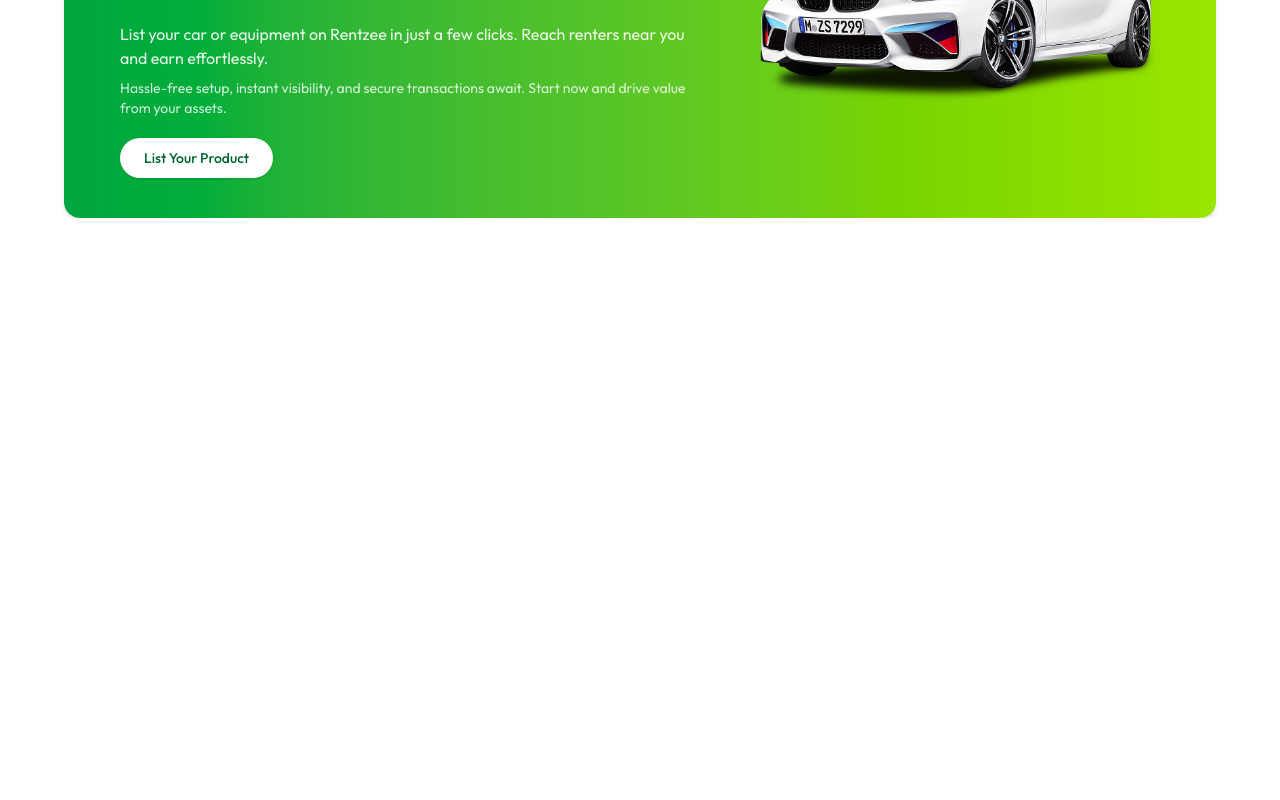
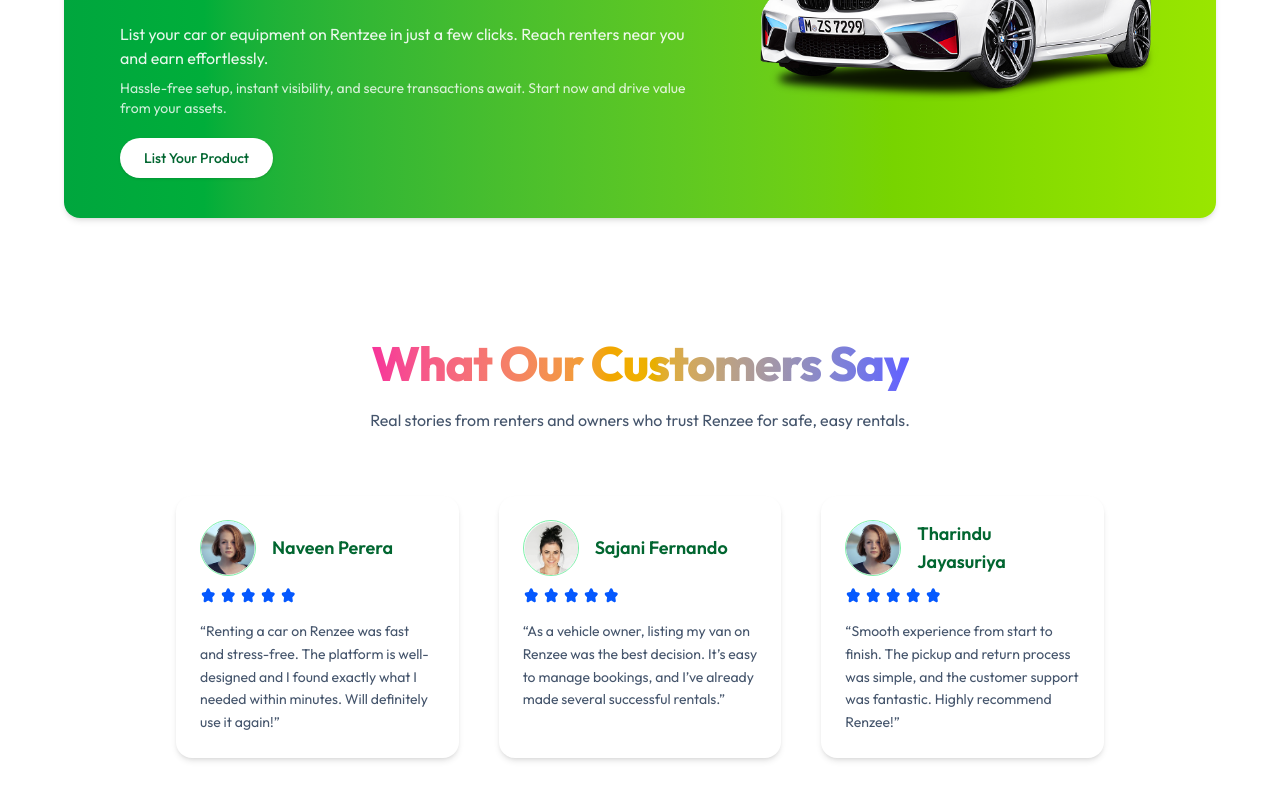
Before and after one commit to DS-Vijayapala/Project-R, a React (Vite) app in the folder client/: page / in a window 1280 px wide. Shown: the part 1868-2668 px from the top of the page. Before the commit the page ends 2086 px from the top, so only its background shows below. Built offline with nearby package versions, Linux system fonts and the light colour scheme.

Commit message:
Create Testimonials Component And Mount It To Home Page

```diff
--- /dev/null
+++ b/client/src/components/Testimonials.jsx
@@ -0,0 +1,107 @@
+import React from 'react'
+import { assets } from '../assets/assets'
+import Title from './Title'
+
+const Testimonials = () => {
+
+    const testimonials = [
+        {
+            name: "Naveen Perera",
+            location: "Colombo, Sri Lanka",
+            image: assets.testimonial_image_1,
+            review:
+                "Renting a car on Renzee was fast and stress-free. The platform is well-designed and I found exactly what I needed within minutes. Will definitely use it again!"
+        },
+        {
+            name: "Sajani Fernando",
+            location: "Galle, Sri Lanka",
+            image: assets.testimonial_image_2,
+            review:
+                "As a vehicle owner, listing my van on Renzee was the best decision. It’s easy to manage bookings, and I’ve already made several successful rentals."
+        },
+        {
+            name: "Tharindu Jayasuriya",
+            location: "Kandy, Sri Lanka",
+            image: assets.testimonial_image_1,
+            review:
+                "Smooth experience from start to finish. The pickup and return process was simple, and the customer support was fantastic. Highly recommend Renzee!"
+        }
+    ];
+
+
+    return (
+
+        <div className="py-28 px-6 md:px-16 lg:px-24 xl:px-44">
+
+            <Title
+                title="What Our Customers Say"
+                subtitle="Real stories from renters and owners who trust Renzee for safe, easy rentals."
+            />
+
+            <div className="grid grid-cols-1 sm:grid-cols-2 lg:grid-cols-3 gap-10 mt-16">
+
+                {testimonials.map((testimonial, index) => (
+
+                    <div
+                        key={index}
+                        className="bg-white p-6 rounded-2xl shadow-md hover:shadow-lg
+                   hover:-translate-y-1 transition-all duration-300"
+                    >
+
+                        {/* Header: Image + Info */}
+
+                        <div className="flex items-center gap-4">
+
+                            <img
+                                className="w-14 h-14 rounded-full object-cover border border-green-300"
+
+                                src={testimonial.image}
+
+                                alt={testimonial.name}
+
+                            />
+
+                            <div>
+
+                                <p className="text-lg font-semibold text-green-800">{testimonial.name}</p>
+
+                                <p className="text-sm text-slate-500">{testimonial.address}</p>
+
+                            </div>
+
+                        </div>
+
+                        {/* Stars */}
+
+                        <div className="flex items-center gap-1 mt-3">
+
+                            {Array(5)
+                                .fill(0)
+                                .map((_, index) => (
+                                    <img key={index} src={assets.star_icon} alt="star" className="w-4 h-4" />
+                                ))}
+
+                        </div>
+
+                        {/* Review Text */}
+
+                        <p className="text-slate-600 text-sm mt-4 leading-relaxed">
+
+                            “{testimonial.review}”
+
+                        </p>
+
+                    </div>
+
+                ))}
+
+            </div>
+
+        </div>
+
+    )
+
+}
+
+
+export default Testimonials
--- a/client/src/pages/Home.jsx
+++ b/client/src/pages/Home.jsx
@@ -2,6 +2,7 @@
 import Hero from '../components/Hero'
 import Featured from '../components/Featured'
 import Banner from '../components/Banner'
+import Testimonials from '../components/Testimonials'
 
 const Home = () => {
 
@@ -15,6 +16,8 @@
 
             <Banner />
 
+            <Testimonials />
+
         </>
 
     )
```
